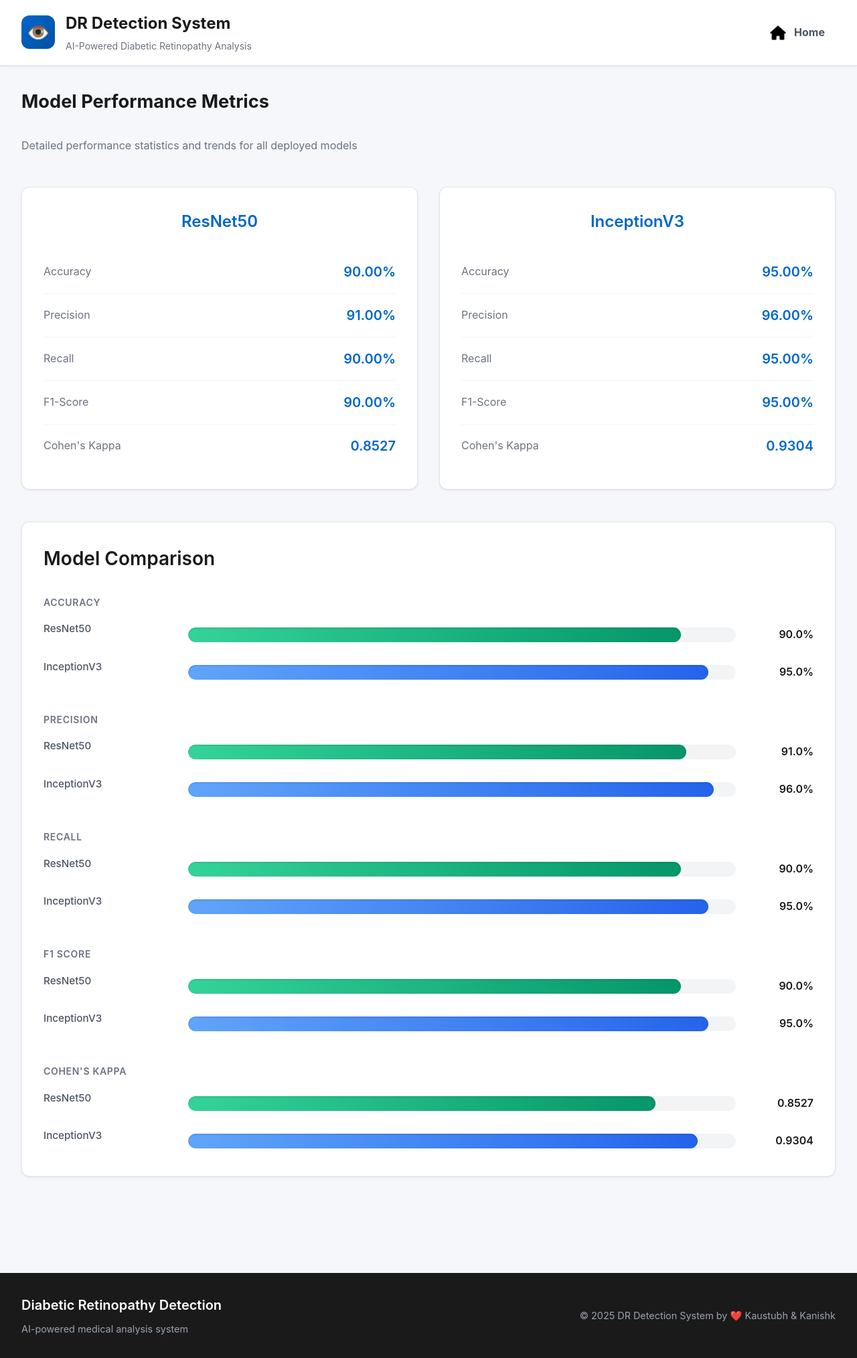
After one commit to Pareekkanishk/Diabetic-Retinopathy-Detection, a Flask app: page /metrics in a window 1280 px wide. The commit adds this page. Shown: the whole page at 67% size. Run offline with Flask 3, Linux system fonts and the light colour scheme.

Commit message:
Deployed project on gcp

```diff
--- a/app.py
+++ b/app.py
@@ -78,8 +78,12 @@ def predict():
 
     return jsonify({'error': 'Invalid file format'}), 400
 
+@app.route('/metrics')
+def metrics():
+    return render_template('metrics.html')
+
 
 
 if __name__ == '__main__':
     Path(app.config['UPLOAD_FOLDER']).mkdir(parents=True, exist_ok=True)
-    app.run(debug=True)
+    app.run(host='0.0.0.0', port=int(os.environ.get('PORT', 8080)))
--- a/requirements.txt
+++ b/requirements.txt
@@ -8,3 +8,4 @@ keras
 opencv-python
 tqdm
 flask
+gunicorn==21.2.0
--- a/static/css/style.css
+++ b/static/css/style.css
@@ -609,3 +609,172 @@ filter: contrast(3);
     max-width: 900px;
     margin: 2rem auto 0;
 }
+
+/* Metrics Page Styles */
+.metrics-header {
+    margin-bottom: 3rem;
+}
+
+.metrics-subtitle {
+    color: #6b7280;
+    font-size: 1rem;
+    margin-top: 0.5rem;
+}
+
+.model-cards-grid {
+    display: grid;
+    grid-template-columns: repeat(2, 1fr);
+    gap: 2rem;
+    margin-bottom: 3rem;
+}
+
+.metric-card {
+    background-color: #ffffff;
+    border-radius: 12px;
+    padding: 2rem;
+    box-shadow: 0 1px 3px rgba(0, 0, 0, 0.1);
+    border: 1px solid #e5e7eb;
+}
+
+.metric-card-title {
+    color: #0066cc;
+    font-size: 1.5rem;
+    font-weight: 600;
+    margin-bottom: 1.5rem;
+    text-align: center;
+}
+
+.metric-row {
+    display: flex;
+    justify-content: space-between;
+    align-items: center;
+    padding: 1rem 0;
+    border-bottom: 1px solid #f3f4f6;
+}
+
+.metric-row:last-child {
+    border-bottom: none;
+}
+
+.metric-label {
+    color: #6b7280;
+    font-size: 1rem;
+}
+
+.metric-value {
+    color: #0066cc;
+    font-size: 1.25rem;
+    font-weight: 600;
+}
+
+/* Comparison Section */
+.comparison-section {
+    background-color: #ffffff;
+    border-radius: 12px;
+    padding: 2rem;
+    box-shadow: 0 1px 3px rgba(0, 0, 0, 0.1);
+    border: 1px solid #e5e7eb;
+}
+
+.section-title {
+    font-size: 1.75rem;
+    font-weight: 600;
+    color: #1a1a1a;
+    margin-bottom: 2rem;
+}
+
+.comparison-metric {
+    margin-bottom: 2.5rem;
+}
+
+.comparison-metric:last-child {
+    margin-bottom: 0;
+}
+
+.comparison-label {
+    font-size: 0.875rem;
+    font-weight: 600;
+    color: #6b7280;
+    letter-spacing: 0.05em;
+    margin-bottom: 1rem;
+}
+
+.comparison-bars {
+    display: flex;
+    flex-direction: column;
+    gap: 1rem;
+}
+
+.comparison-bar-item {
+    display: grid;
+    grid-template-columns: 200px 1fr 100px;
+    align-items: center;
+    gap: 1rem;
+}
+
+.model-name {
+    font-size: 0.95rem;
+    color: #4b5563;
+    font-weight: 500;
+}
+
+.comparison-bar-bg {
+    background-color: #f3f4f6;
+    height: 22px; /* thinner like the image */
+    border-radius: 12px;
+    overflow: hidden;
+    position: relative;
+}
+
+.comparison-bar {
+    height: 100%;
+    border-radius: 12px;
+    transition: width 0.6s ease;
+    box-shadow: inset 0 1px 3px rgba(0, 0, 0, 0.15);
+}
+
+/* Green – Clinical (Random Forest) */
+.comparison-bar.resnet {
+    background: linear-gradient(90deg, #34d399, #059669);
+}
+
+/* Blue – Image (MobileNetV2 Transfer Learning) */
+.comparison-bar.inception {
+    background: linear-gradient(90deg, #60a5fa, #2563eb);
+}
+
+/* Orange – Fusion (Random Forest) */
+.comparison-bar.fusion {
+    background: linear-gradient(90deg, #fbbf24, #f59e0b);
+}
+
+.comparison-value {
+    font-size: 1rem;
+    font-weight: 600;
+    color: #1a1a1a;
+    text-align: right;
+}
+
+
+
+/* Responsive */
+@media (max-width: 1024px) {
+    .model-cards-grid {
+        grid-template-columns: 1fr;
+    }
+
+    .comparison-bar-item {
+        grid-template-columns: 150px 1fr 80px;
+    }
+}
+
+@media (max-width: 768px) {
+    .comparison-bar-item {
+        grid-template-columns: 120px 1fr 70px;
+        gap: 0.5rem;
+    }
+
+    .model-name {
+        font-size: 0.85rem;
+    }
+}
--- a/templates/index.html
+++ b/templates/index.html
@@ -19,7 +19,7 @@
             </div>
         </div>
         <div class="nav-right">
-            <a href="/" class="nav-link">
+            <a href="/metrics" class="nav-link">
                 <span class="nav-icon">📊</span> Metrics
             </a>
             <a href="/analyze" class="nav-link">
--- /dev/null
+++ b/templates/metrics.html
@@ -0,0 +1,212 @@
+<!DOCTYPE html>
+<html lang="en">
+<head>
+    <meta charset="UTF-8">
+    <meta name="viewport" content="width=device-width, initial-scale=1.0">
+    <title>Model Performance Metrics</title>
+    <link rel="stylesheet" href="{{ url_for('static', filename='css/style.css') }}">
+</head>
+<body>
+    <nav class="navbar">
+        <div class="nav-container">
+            <div class="nav-left">
+                <div class="logo">
+                    <div class="logo-icon">👁️</div>
+                    <div class="logo-text">
+                        <h1>DR Detection System</h1>
+                        <p class="subtitle">AI-Powered Diabetic Retinopathy Analysis</p>
+                    </div>
+                </div>
+            </div>
+            <div class="nav-right">
+                <a href="/" class="nav-link">
+                    <img src="static/images/house.png" class="home-icon" alt="Home">
+                    <span class="home-text">Home</span>
+                </a>
+            </div>
+        </div>
+    </nav>
+
+    <main class="container">
+        <div class="metrics-header">
+            <h2 class="page-title">Model Performance Metrics</h2>
+            <p class="metrics-subtitle">Detailed performance statistics and trends for all deployed models</p>
+        </div>
+
+        <!-- Model Cards -->
+        <div class="model-cards-grid">
+            <!-- ResNet50 Card -->
+            <div class="metric-card">
+                <h3 class="metric-card-title">ResNet50</h3>
+                <div class="metric-row">
+                    <span class="metric-label">Accuracy</span>
+                    <span class="metric-value">90.00%</span>
+                </div>
+                <div class="metric-row">
+                    <span class="metric-label">Precision</span>
+                    <span class="metric-value">91.00%</span>
+                </div>
+                <div class="metric-row">
+                    <span class="metric-label">Recall</span>
+                    <span class="metric-value">90.00%</span>
+                </div>
+                <div class="metric-row">
+                    <span class="metric-label">F1-Score</span>
+                    <span class="metric-value">90.00%</span>
+                </div>
+                <div class="metric-row">
+                    <span class="metric-label">Cohen's Kappa</span>
+                    <span class="metric-value">0.8527</span>
+                </div>
+            </div>
+
+            <!-- InceptionV3 Card -->
+            <div class="metric-card">
+                <h3 class="metric-card-title">InceptionV3</h3>
+                <div class="metric-row">
+                    <span class="metric-label">Accuracy</span>
+                    <span class="metric-value">95.00%</span>
+                </div>
+                <div class="metric-row">
+                    <span class="metric-label">Precision</span>
+                    <span class="metric-value">96.00%</span>
+                </div>
+                <div class="metric-row">
+                    <span class="metric-label">Recall</span>
+                    <span class="metric-value">95.00%</span>
+                </div>
+                <div class="metric-row">
+                    <span class="metric-label">F1-Score</span>
+                    <span class="metric-value">95.00%</span>
+                </div>
+                <div class="metric-row">
+                    <span class="metric-label">Cohen's Kappa</span>
+                    <span class="metric-value">0.9304</span>
+                </div>
+            </div>
+        </div>
+
+        <!-- Model Comparison Section -->
+        <div class="comparison-section">
+            <h3 class="section-title">Model Comparison</h3>
+
+            <!-- Accuracy Comparison -->
+            <div class="comparison-metric">
+                <h4 class="comparison-label">ACCURACY</h4>
+                <div class="comparison-bars">
+                    <div class="comparison-bar-item">
+                        <span class="model-name">ResNet50</span>
+                        <div class="comparison-bar-bg">
+                            <div class="comparison-bar resnet" style="width: 90%"></div>
+                        </div>
+                        <span class="comparison-value">90.0%</span>
+                    </div>
+                    <div class="comparison-bar-item">
+                        <span class="model-name">InceptionV3</span>
+                        <div class="comparison-bar-bg">
+                            <div class="comparison-bar inception" style="width: 95%"></div>
+                        </div>
+                        <span class="comparison-value">95.0%</span>
+                    </div>
+                </div>
+            </div>
+
+            <!-- Precision Comparison -->
+            <div class="comparison-metric">
+                <h4 class="comparison-label">PRECISION</h4>
+                <div class="comparison-bars">
+                    <div class="comparison-bar-item">
+                        <span class="model-name">ResNet50</span>
+                        <div class="comparison-bar-bg">
+                            <div class="comparison-bar resnet" style="width: 91%"></div>
+                        </div>
+                        <span class="comparison-value">91.0%</span>
+                    </div>
+                    <div class="comparison-bar-item">
+                        <span class="model-name">InceptionV3</span>
+                        <div class="comparison-bar-bg">
+                            <div class="comparison-bar inception" style="width: 96%"></div>
+                        </div>
+                        <span class="comparison-value">96.0%</span>
+                    </div>
+                </div>
+            </div>
+
+            <!-- Recall Comparison -->
+            <div class="comparison-metric">
+                <h4 class="comparison-label">RECALL</h4>
+                <div class="comparison-bars">
+                    <div class="comparison-bar-item">
+                        <span class="model-name">ResNet50</span>
+                        <div class="comparison-bar-bg">
+                            <div class="comparison-bar resnet" style="width: 90%"></div>
+                        </div>
+                        <span class="comparison-value">90.0%</span>
+                    </div>
+                    <div class="comparison-bar-item">
+                        <span class="model-name">InceptionV3</span>
+                        <div class="comparison-bar-bg">
+                            <div class="comparison-bar inception" style="width: 95%"></div>
+                        </div>
+                        <span class="comparison-value">95.0%</span>
+                    </div>
+                </div>
+            </div>
+
+            <!-- F1 Score Comparison -->
+            <div class="comparison-metric">
+                <h4 class="comparison-label">F1 SCORE</h4>
+                <div class="comparison-bars">
+                    <div class="comparison-bar-item">
+                        <span class="model-name">ResNet50</span>
+                        <div class="comparison-bar-bg">
+                            <div class="comparison-bar resnet" style="width: 90%"></div>
+                        </div>
+                        <span class="comparison-value">90.0%</span>
+                    </div>
+                    <div class="comparison-bar-item">
+                        <span class="model-name">InceptionV3</span>
+                        <div class="comparison-bar-bg">
+                            <div class="comparison-bar inception" style="width: 95%"></div>
+                        </div>
+                        <span class="comparison-value">95.0%</span>
+                    </div>
+                </div>
+            </div>
+
+            <!-- Cohen's Kappa Comparison -->
+            <div class="comparison-metric">
+                <h4 class="comparison-label">COHEN'S KAPPA</h4>
+                <div class="comparison-bars">
+                    <div class="comparison-bar-item">
+                        <span class="model-name">ResNet50</span>
+                        <div class="comparison-bar-bg">
+                            <div class="comparison-bar resnet" style="width: 85.27%"></div>
+                        </div>
+                        <span class="comparison-value">0.8527</span>
+                    </div>
+                    <div class="comparison-bar-item">
+                        <span class="model-name">InceptionV3</span>
+                        <div class="comparison-bar-bg">
+                            <div class="comparison-bar inception" style="width: 93.04%"></div>
+                        </div>
+                        <span class="comparison-value">0.9304</span>
+                    </div>
+                </div>
+            </div>
+        </div>
+    </main>
+
+    <footer class="footer">
+        <div class="footer-container">
+            <div class="footer-left">
+                <h3>Diabetic Retinopathy Detection</h3>
+                <p>AI-powered medical analysis system</p>
+            </div>
+            <div class="footer-right">
+                <p>© 2025 DR Detection System by ❤️ Kaustubh & Kanishk</p>
+            </div>
+        </div>
+    </footer>
+</body>
+</html>
```
Also changed, not shown: static/uploads/Screenshot_2025-10-03_161811.png (added), static/uploads/Screenshot_2025-10-06_115648.png (added), static/uploads/fce93caa4758.png (added), 3 other files.
